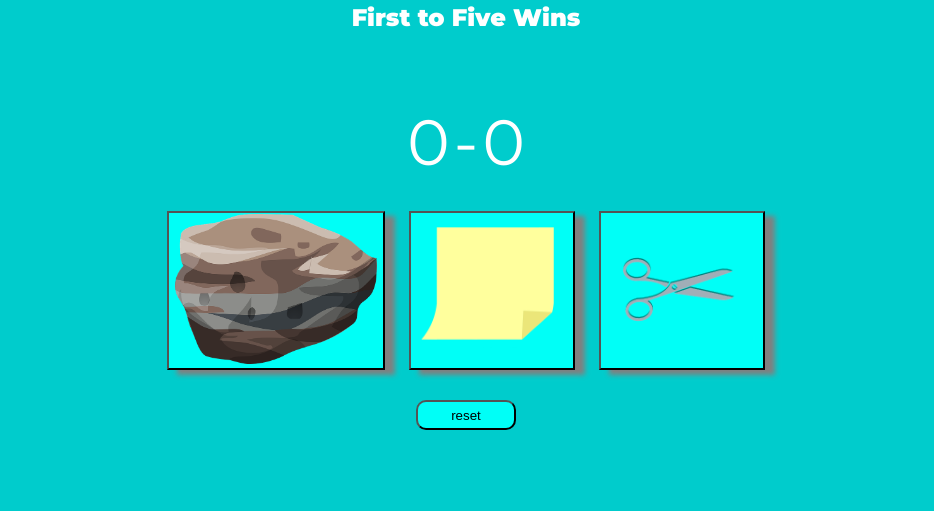
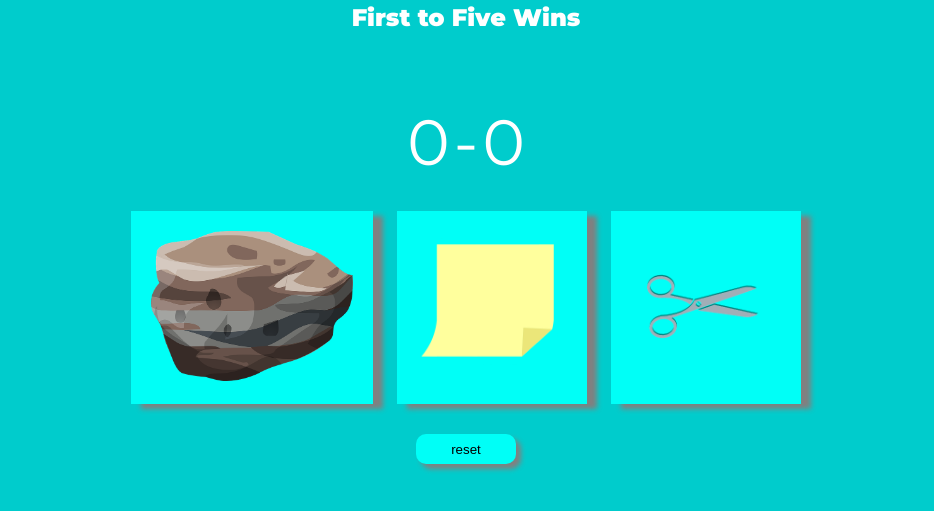
Before and after one commit to gabbyepelle/rock-paper-scissors, a plain HTML site: page index.html in a window 1280 px wide. Shown: the part 181-692 px from the top of the page, without its empty margins (174-1108 px from the left). Drawn offline with Linux system fonts and the light colour scheme.

Commit message:
changed button styling

```diff
--- a/styles.css
+++ b/styles.css
@@ -35,8 +35,10 @@ span {
 
 .game {
   margin: 10px;
+  padding: 20px;
   background-color:#00fff7;
   box-shadow: 10px 5px 5px gray;
+  border: none;
 
 }
 
@@ -46,6 +48,9 @@ span {
   height: 30px;
   background-color: #00fff7;
   border-radius: 10px;
+  border: none;
+  box-shadow: 5px 5px 5px gray;
+
 }
 
 .game-text {
```
